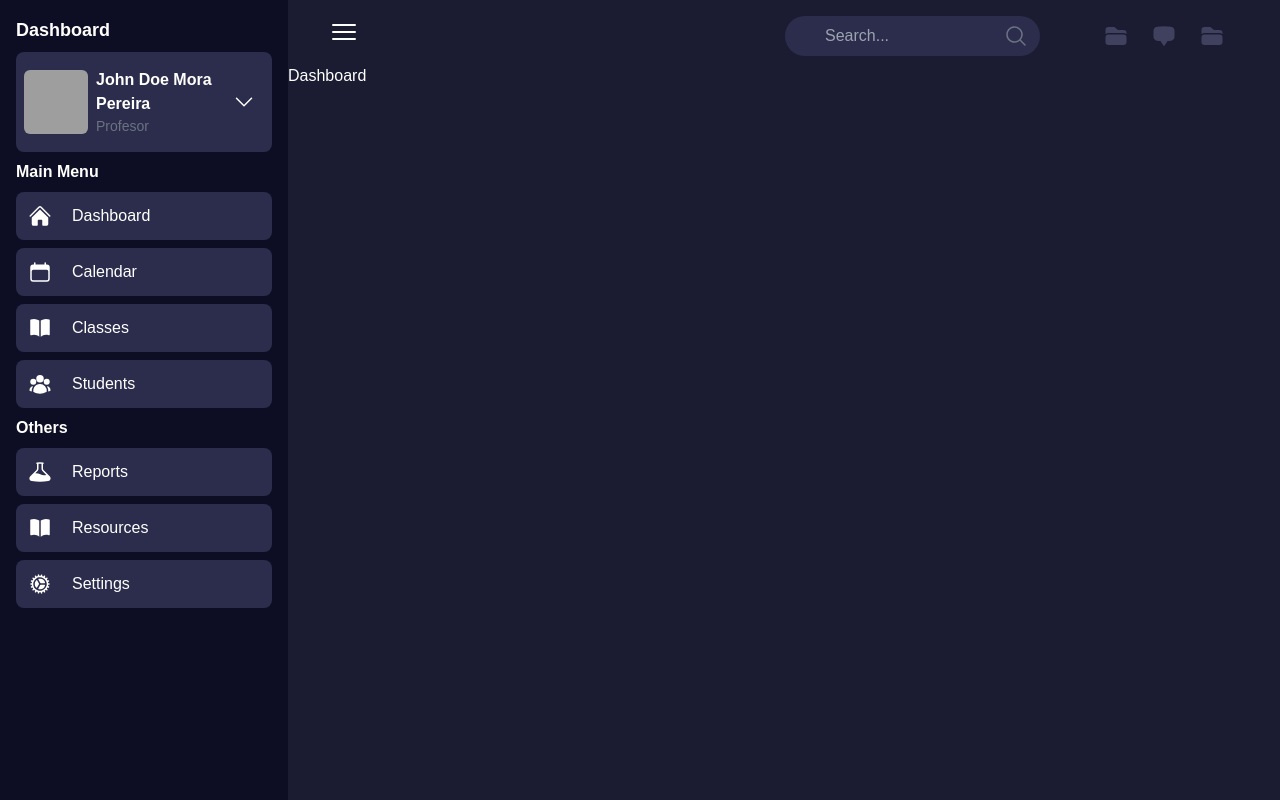
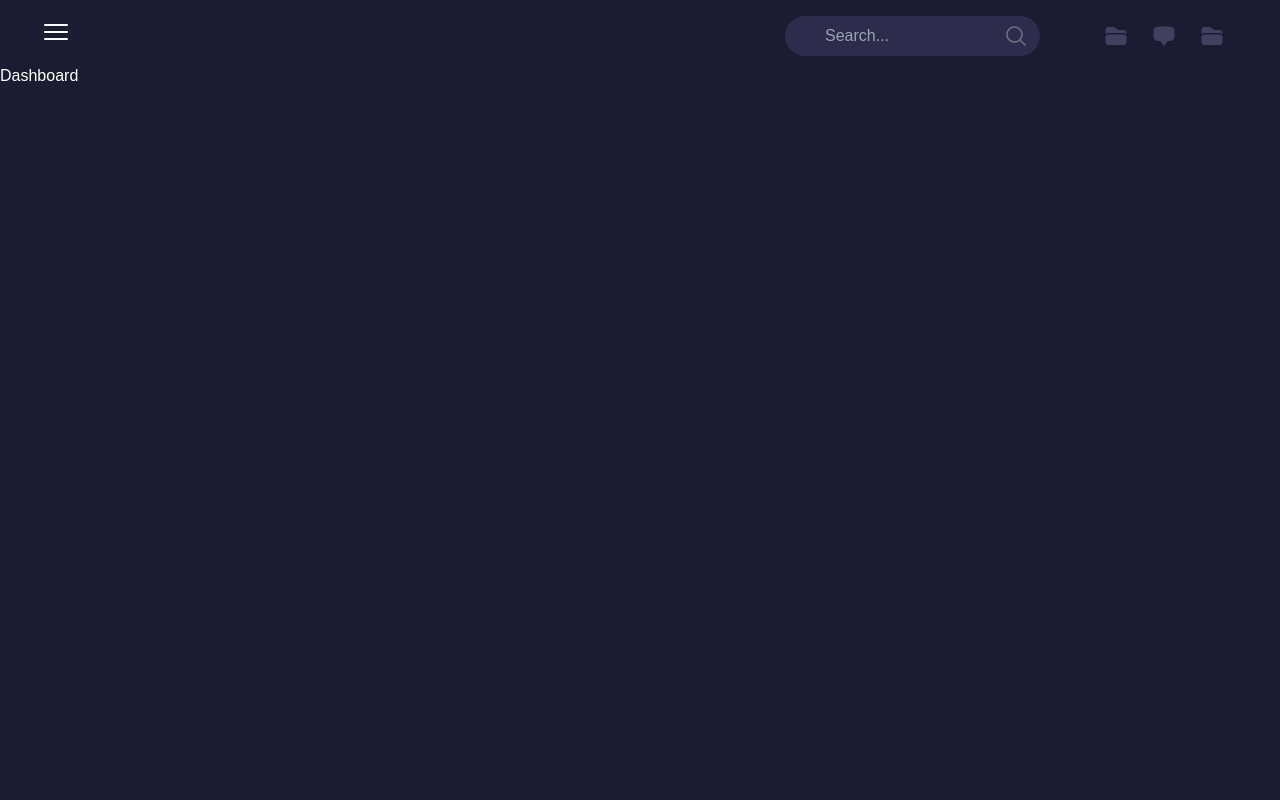
Before and after one commit to Ovtt17/academic-system-ui, a React (Vite) app: page / in a window 1280 px wide. Built offline with nearby package versions, Linux system fonts and the light colour scheme; grey boxes are pictures that could not be loaded.

Commit message:
fix: set initial state of DashboardAside visibility to false

```diff
--- a/src/App.tsx
+++ b/src/App.tsx
@@ -4,7 +4,7 @@ import { useState } from 'react';
 import DashboardAside from './components/menu/DashboardAside';
 
 function App() {
-  const [isDashboardAsideVisible, setDashboardAsideVisible] = useState(true);
+  const [isDashboardAsideVisible, setDashboardAsideVisible] = useState(false);
 
   const toggleDashboardAside = () => {
     setDashboardAsideVisible(!isDashboardAsideVisible);
```
